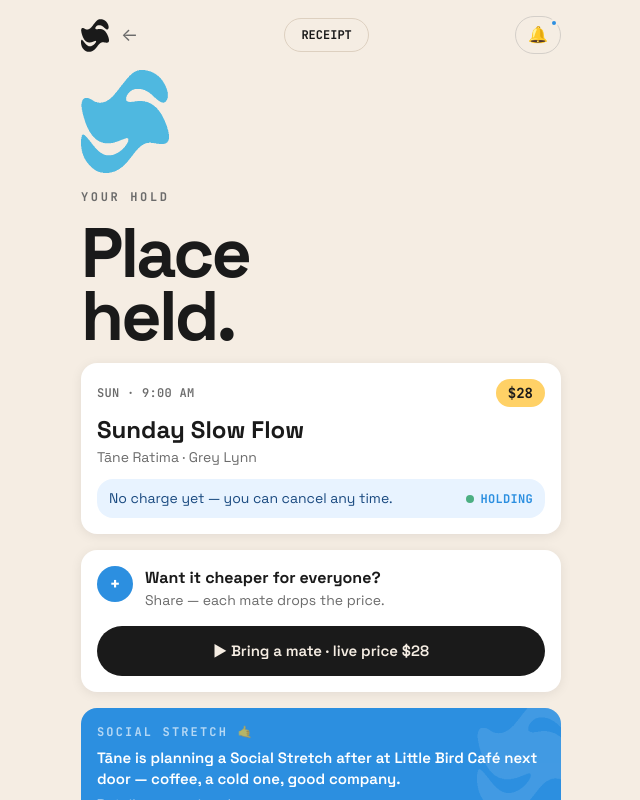
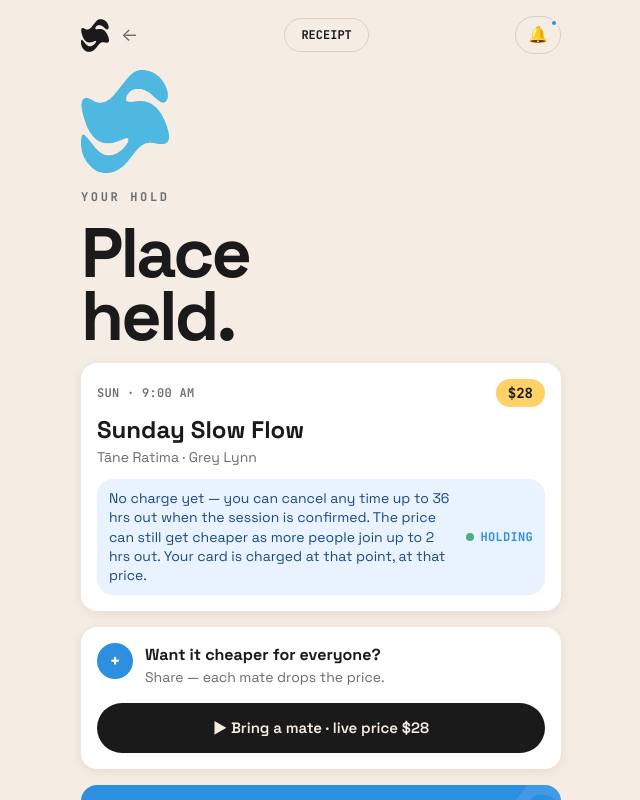
Before and after one commit to kimberley-stretchy/stretchy-app, a Next.js app: page /hold/1 in a window 1280 px wide. Shown: the top 800 px of the page, without its empty margins (319-959 px from the left). Built offline with nearby package versions, Linux system fonts and the light colour scheme; no server answers; a web font is replaced by a local one.

Commit message:
update hold copy — no charge, cancel up to 36h, price drops until 2h, charged at that price

```diff
--- a/app/hold/[id]/page.tsx
+++ b/app/hold/[id]/page.tsx
@@ -113,7 +113,7 @@ export default function PlaceHeldPage({ params }: { params: { id: string } }) {
             style={{ backgroundColor: "#E8F3FF" }}
           >
             <p className="text-sm leading-snug" style={{ color: "#1A4A80" }}>
-              No charge yet — you can cancel any time.
+              No charge yet — you can cancel any time up to 36 hrs out when the session is confirmed. The price can still get cheaper as more people join up to 2 hrs out. Your card is charged at that point, at that price.
             </p>
             <div className="flex items-center gap-1.5 flex-shrink-0 ml-3">
               <span className="w-2 h-2 rounded-full flex-shrink-0" style={{ backgroundColor: "#4CAF82" }} />
--- a/app/sessions/[id]/page.tsx
+++ b/app/sessions/[id]/page.tsx
@@ -376,7 +376,7 @@ export default function SessionDetailPage() {
           {holding ? "Saving your spot…" : held ? "✓ Held!" : "Hold my place — no charge yet"}
         </button>
         <p style={{ textAlign: "center", fontFamily: "'JetBrains Mono', monospace", fontSize: 10, color: "rgba(26,26,26,0.4)", fontWeight: 700 }}>
-          FREE TO HOLD · ONLY CHARGED IF SESSION GOES AHEAD
+          NO CHARGE YET · CANCEL ANY TIME UP TO 36H OUT
         </p>
       </div>
 
--- a/components/HoldModal.tsx
+++ b/components/HoldModal.tsx
@@ -123,7 +123,7 @@ function CardForm({
         fontFamily: "'JetBrains Mono', monospace", fontSize: 10, fontWeight: 700,
         color: "rgba(26,26,26,0.35)", letterSpacing: "0.1em",
       }}>
-        AUTHORISED NOW · ONLY CHARGED IF SESSION GOES AHEAD AT 2H OUT
+        NO CHARGE YET · CANCEL ANY TIME UP TO 36H OUT
       </p>
     </form>
   );
```
